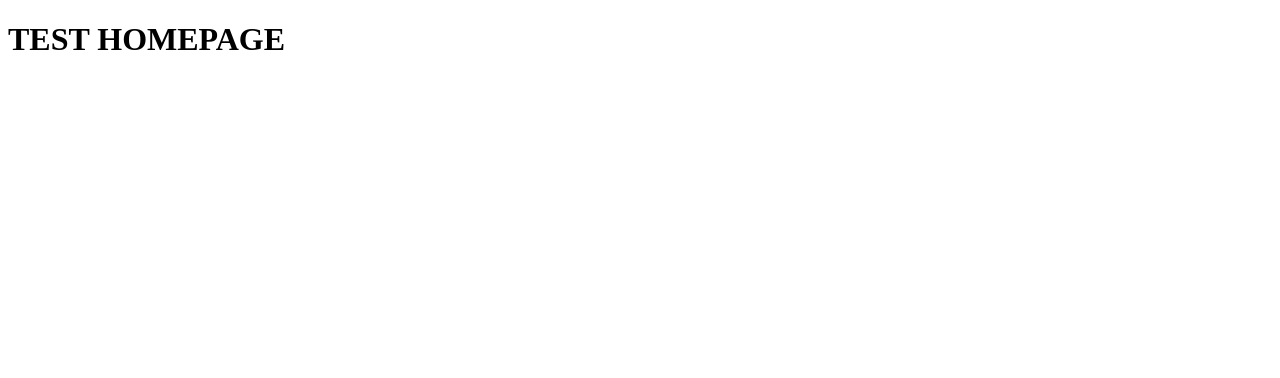
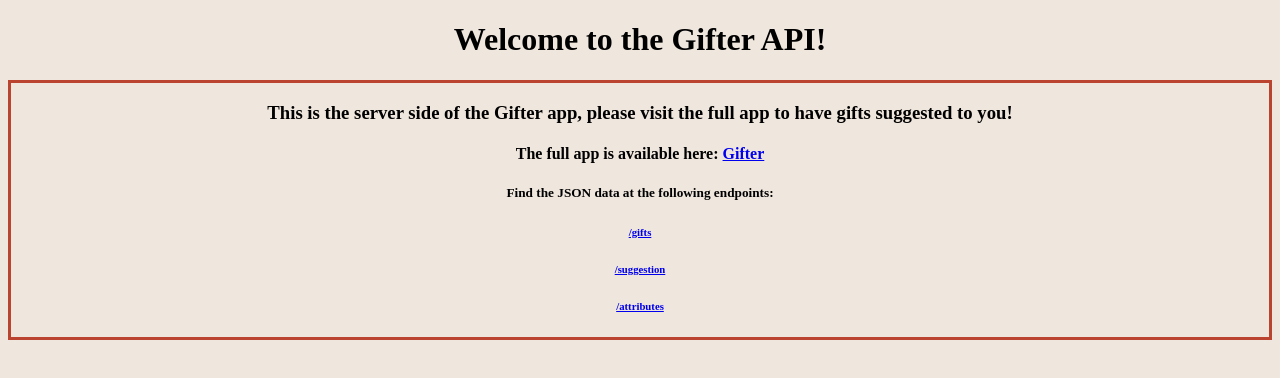
Before and after one commit to KWard94/gifter_api, a website: page public/index.html in a window 1280 px wide. Drawn offline with Linux system fonts and the light colour scheme.

Commit message:
added basic homepage for the backend

```diff
--- a/public/index.html
+++ b/public/index.html
@@ -6,7 +6,33 @@
     <meta name="viewport" content="width=device-width, initial-scale=1.0" />
     <title>Gifter API</title>
   </head>
-  <body>
-    <h1>TEST HOMEPAGE</h1>
+  <body style="background: #efe6dd">
+    <div class="home" style="text-align: center">
+      <h1>Welcome to the Gifter API!</h1>
+      <div class="main" style="border: solid 3px #bb4430">
+        <h3>
+          This is the server side of the Gifter app, please visit the full app
+          to have gifts suggested to you!
+        </h3>
+        <h4>
+          The full app is available here:
+          <a href="https://gifter-v2.herokuapp.com/">Gifter</a>
+        </h4>
+        <h5>Find the JSON data at the following endpoints:</h5>
+        <h6>
+          <a href="https://gifter-backend-api.herokuapp.com/gifts">/gifts</a>
+        </h6>
+        <h6>
+          <a href="https://gifter-backend-api.herokuapp.com/gifts"
+            >/suggestion</a
+          >
+        </h6>
+        <h6>
+          <a href="https://gifter-backend-api.herokuapp.com/attributes"
+            >/attributes</a
+          >
+        </h6>
+      </div>
+    </div>
   </body>
 </html>
```
